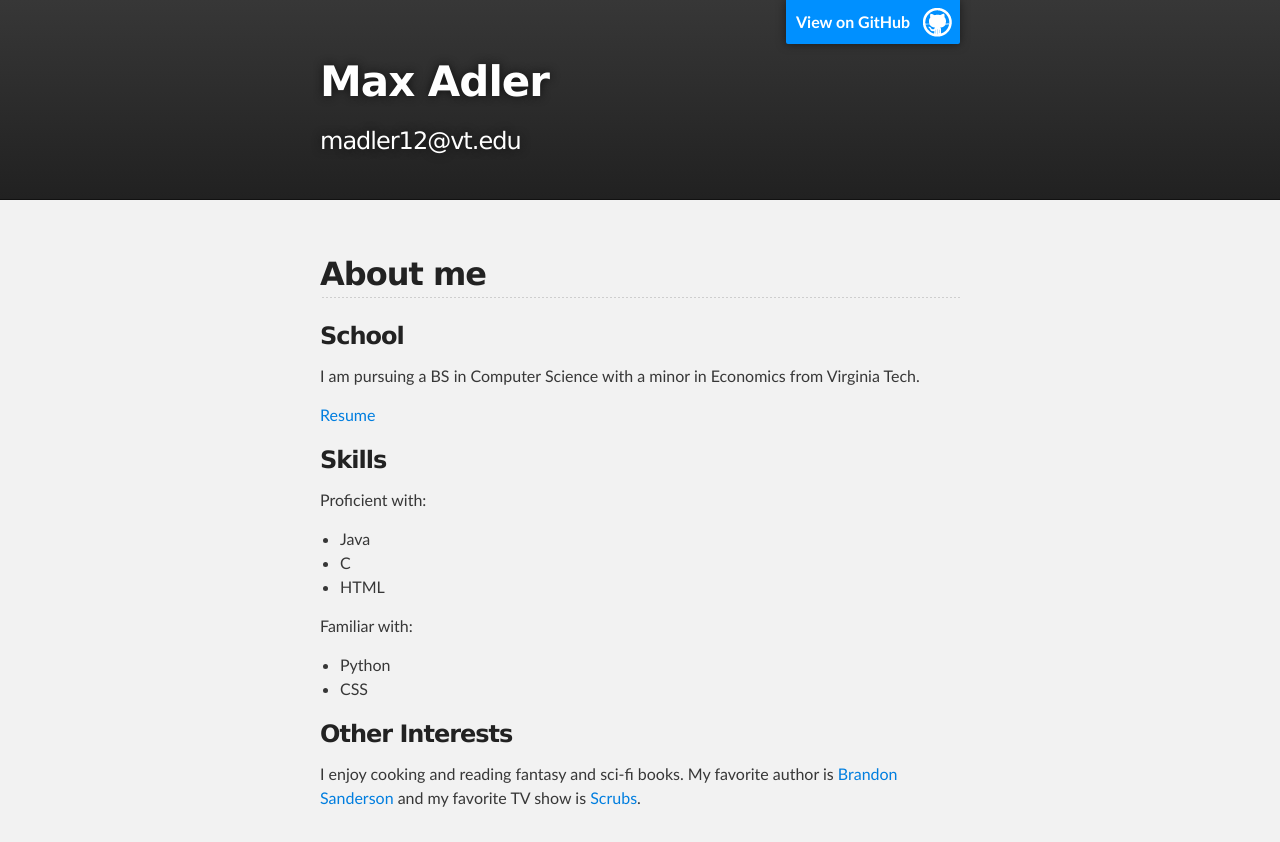
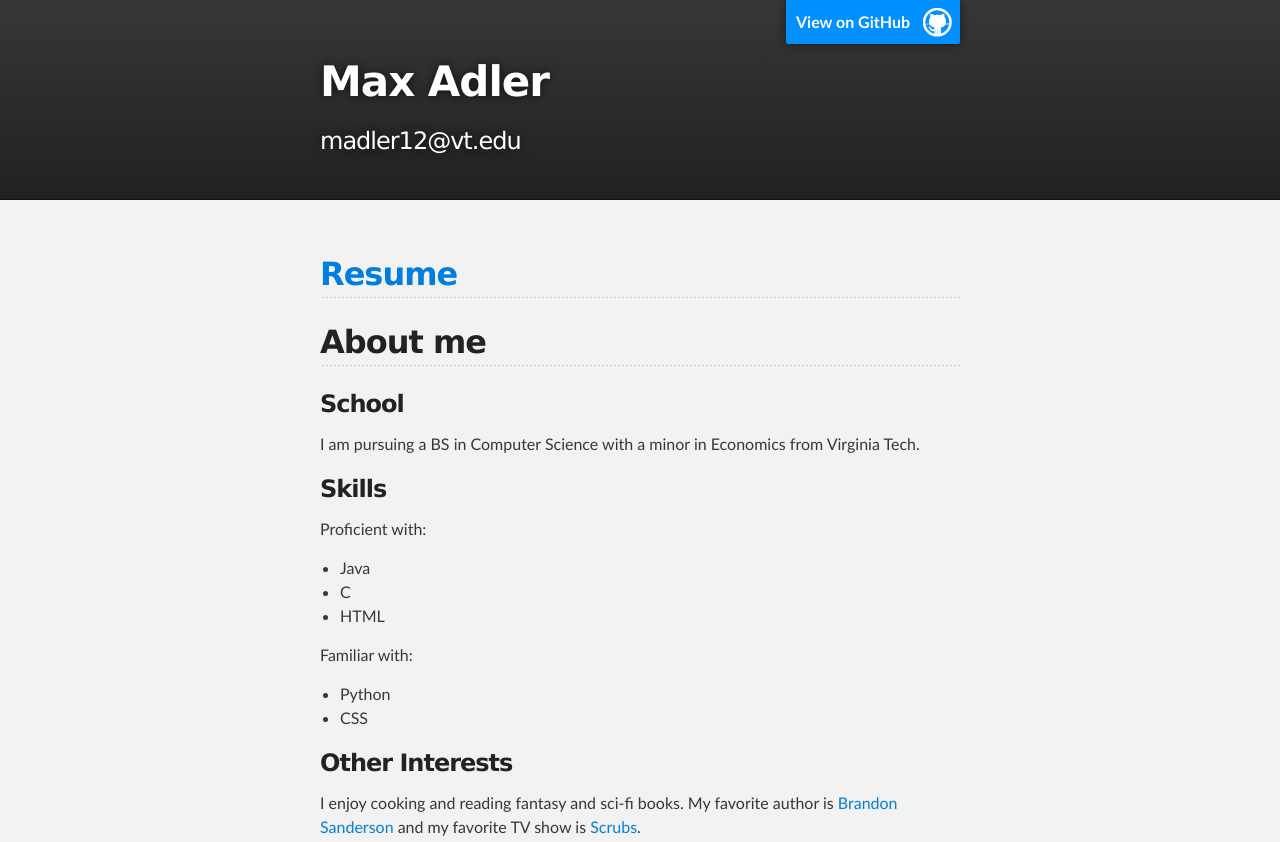
Before and after one commit to madler1268/madler1268.github.io, a plain HTML site: page index.html in a window 1280 px wide. Shown: the top 842 px of the page. Drawn offline with Linux system fonts and the light colour scheme.

Commit message:
Update index.html

```diff
--- a/index.html
+++ b/index.html
@@ -27,6 +27,9 @@
     <!-- MAIN CONTENT -->
     <div id="main_content_wrap" class="outer">
       <section id="main_content" class="inner">
+
+        <h2><a href ="MaxAdlerResume3.pdf">Resume</a></h2>
+
         <h2>
 <a id="about-me" class="anchor" href="#about-me" aria-hidden="true"><span aria-hidden="true" class="octicon octicon-link"></span></a>About me</h2>
 
@@ -34,7 +37,7 @@
 <a id="school" class="anchor" href="#school" aria-hidden="true"><span aria-hidden="true" class="octicon octicon-link"></span></a>School</h3>
 
 <p>I am pursuing a BS in Computer Science with a minor in Economics from Virginia Tech. </p>
-        <p><a href ="MaxAdlerResume3.pdf">Resume</a></p>
+
 
 <h3>
 <a id="work-experience" class="anchor" href="#work-experience" aria-hidden="true"><span aria-hidden="true" class="octicon octicon-link"></span></a>Skills</h3>
```
